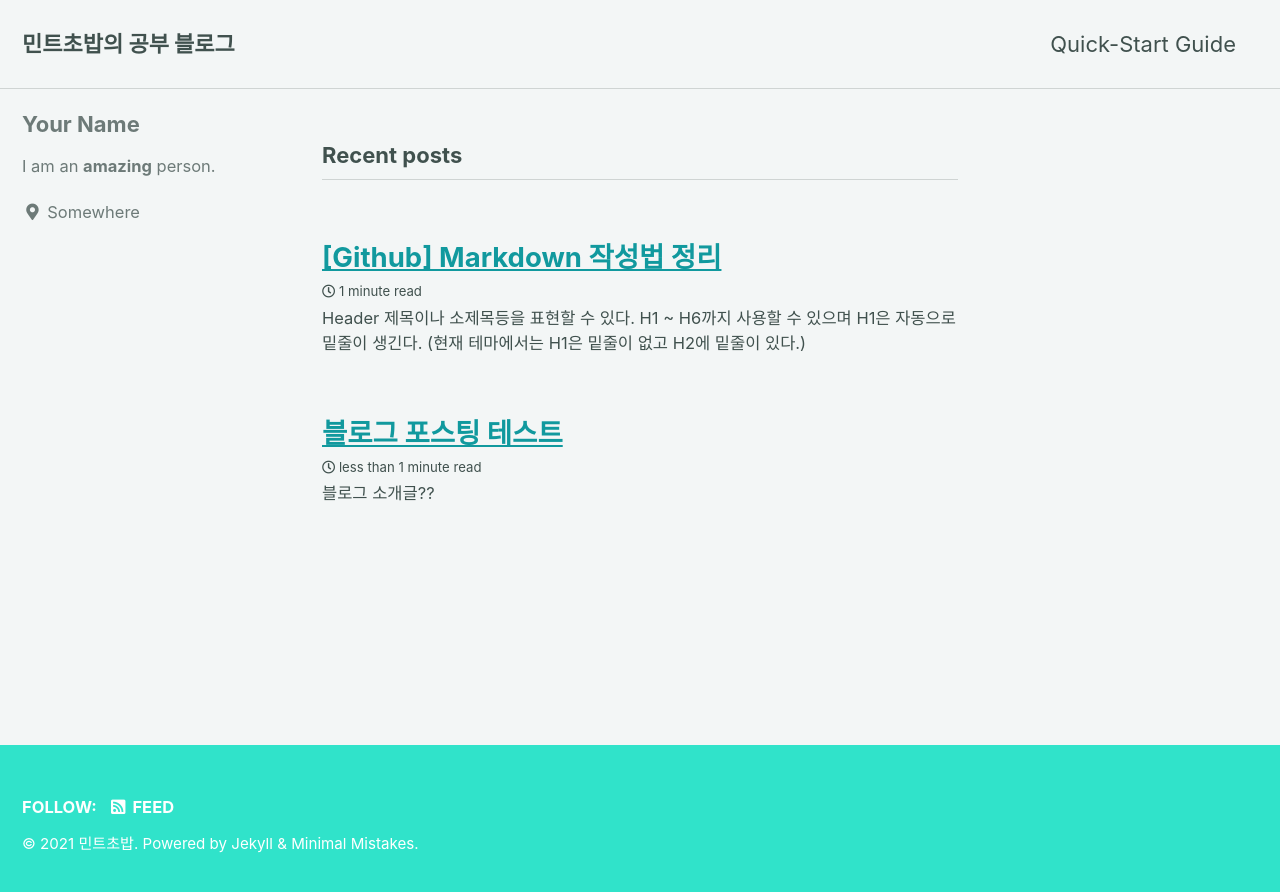
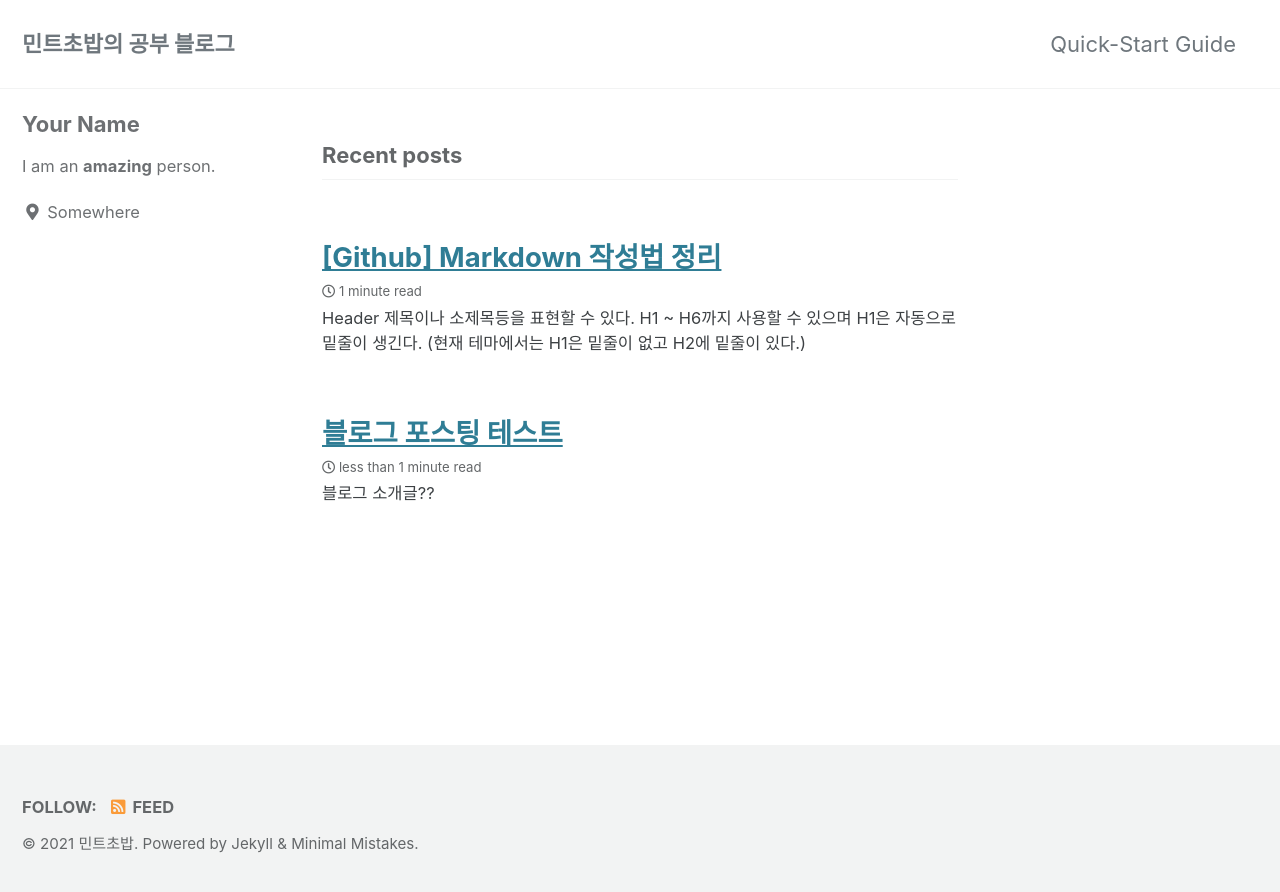
Before and after one commit to mintchobab/mintchobab.github.io, a Jekyll site: the page built from index.html, in a window 1280 px wide. Shown: the top 892 px of the page. Built offline with Jekyll 4.4.1, drawn with Linux system fonts in a browser that asks for light colours; cached includes are drawn as plain includes; the list of posts is cut into pages by our own code.

Commit message:
Update _config.yml

```diff
--- a/_config.yml
+++ b/_config.yml
@@ -12,7 +12,7 @@
 
 # theme                  : "minimal-mistakes-jekyll"
 # remote_theme           : "mmistakes/minimal-mistakes"
-minimal_mistakes_skin    : "mint" # "default" "air", "aqua", "contrast", "dark", "dirt", "neon", "mint", "plum", "sunrise"
+minimal_mistakes_skin    : "default" # "default" "air", "aqua", "contrast", "dark", "dirt", "neon", "mint", "plum", "sunrise"
 
 # Site Settings
 locale                   : "en-US"
```
